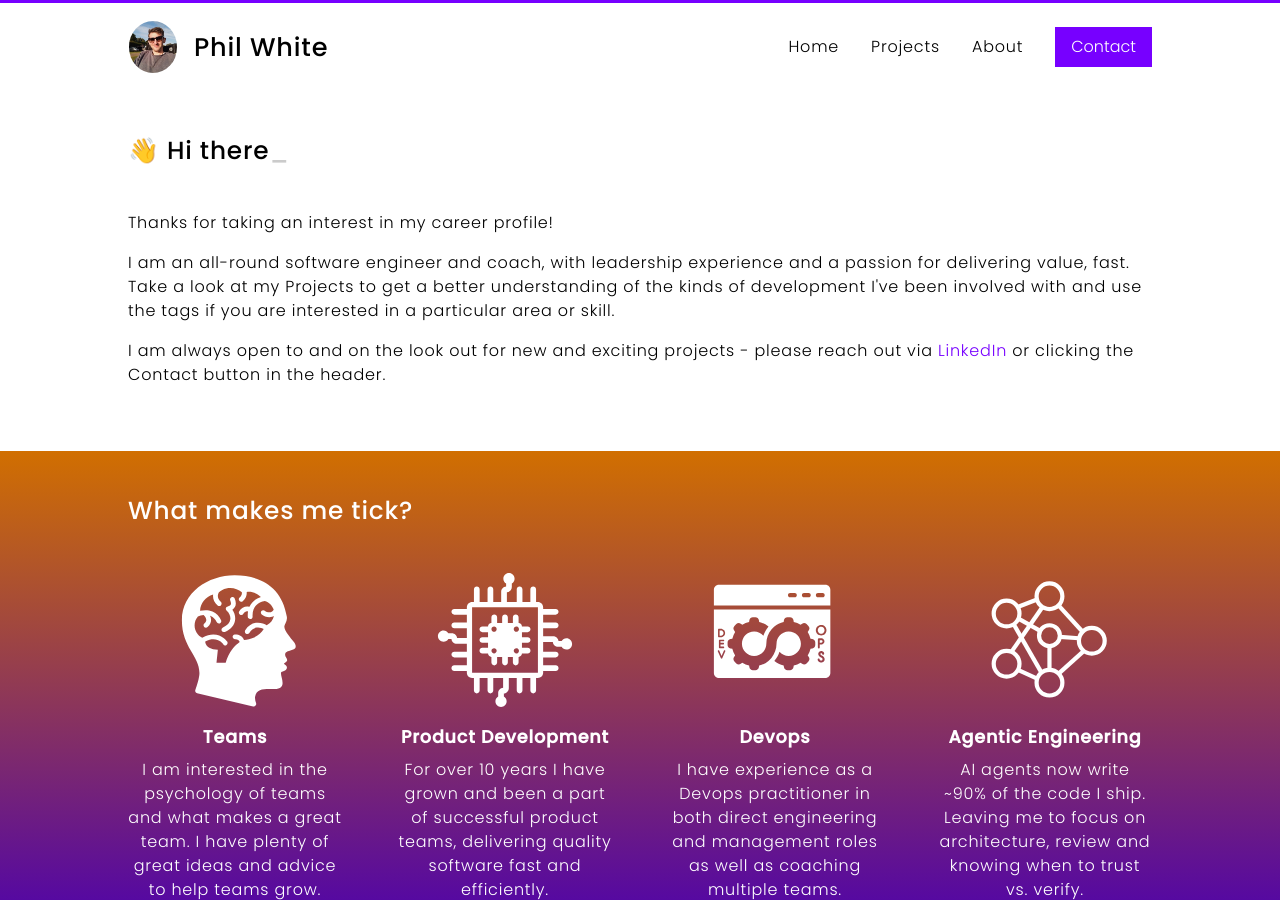
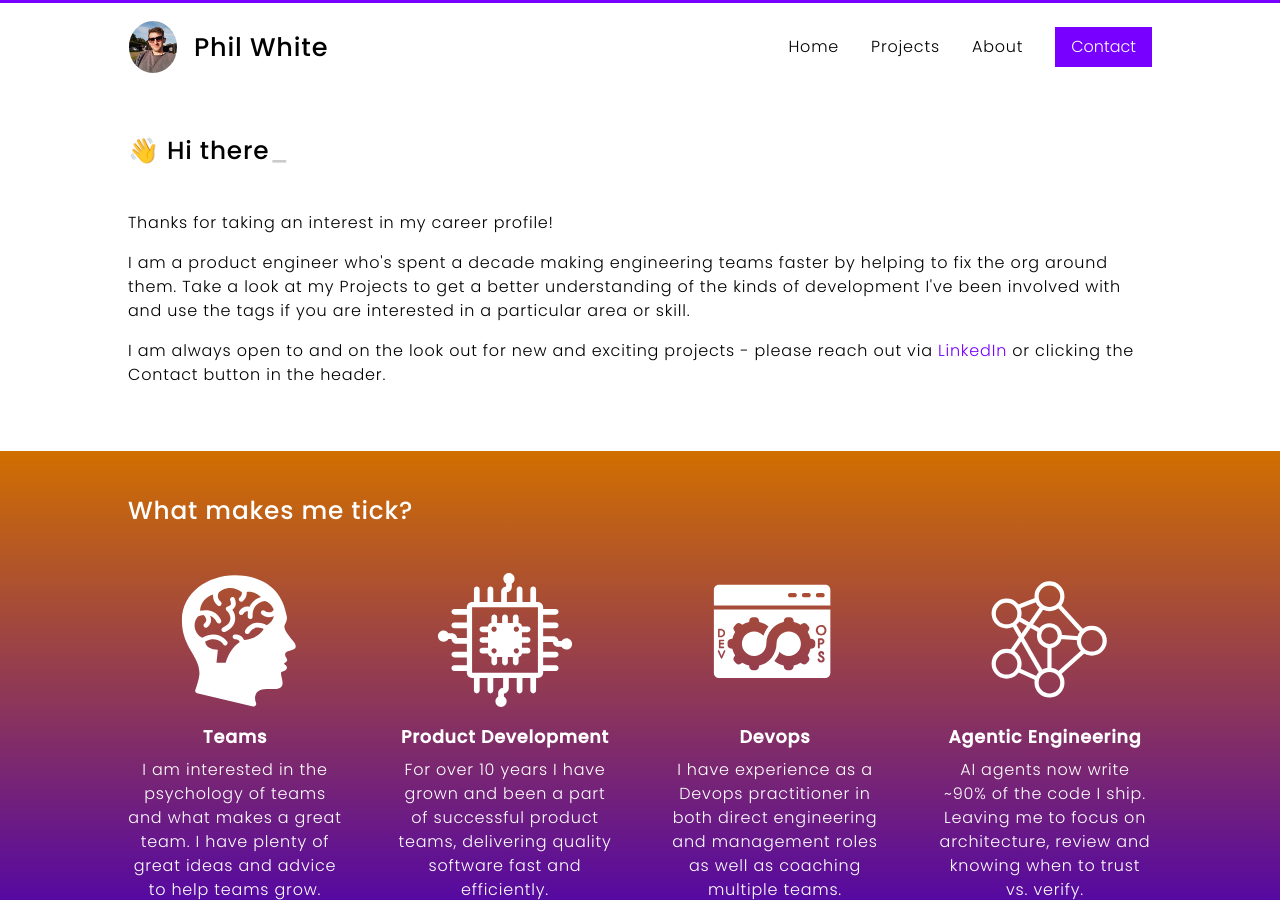
Before and after one commit to philwhiteuk/cv, a Jekyll site: the page built from pages/index.html, in a window 1280 px wide and 900 px high. Built offline with Jekyll 4.4.1, drawn with Linux system fonts in a browser that asks for light colours.

Commit message:
📝 Update career description

```diff
--- a/pages/index.html
+++ b/pages/index.html
@@ -6,5 +6,5 @@ permalink: /
 ---
 <h2 id="hi-there">👋 Hi there<span class="term-caret"/></h2>
 <p>Thanks for taking an interest in my career profile!</p>
-<p>I am an all-round software engineer and coach, with leadership experience and a passion for delivering value, fast. Take a look at my <a href="/cv/projects">Projects</a> to get a better understanding of the kinds of development I've been involved with and use the tags if you are interested in a particular area or skill.</p>
+<p>I am a product engineer who's spent a decade making engineering teams faster by helping to fix the org around them. Take a look at my <a href="/cv/projects">Projects</a> to get a better understanding of the kinds of development I've been involved with and use the tags if you are interested in a particular area or skill.</p>
 <p>I am always open to and on the look out for new and exciting projects - please reach out via <a href="https://www.linkedin.com/in/philwhiteuk">LinkedIn</a> or clicking the Contact button in the header.</p>
```
